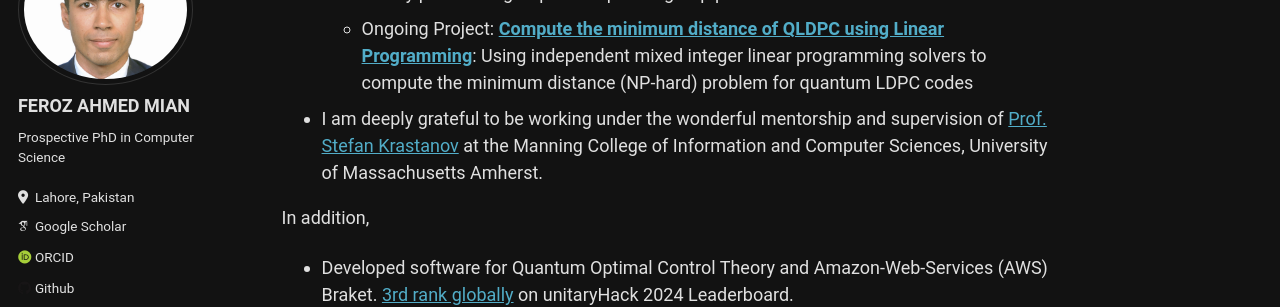
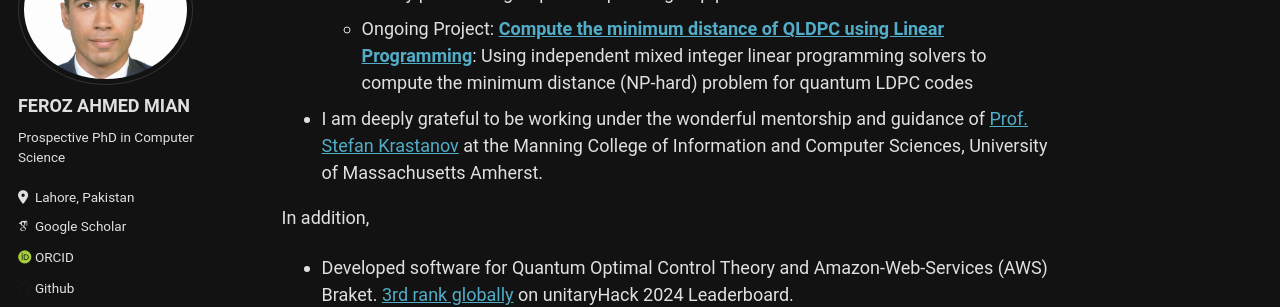
Before and after one commit to Fe-r-oz/Fe-r-oz.github.io, a Jekyll site: the page built from _pages/about.md, in a window 1280 px wide and 900 px high, scrolled down 1259 px. Shown: the part 152-459 px from the top of the window. Built offline with Jekyll 4.4.1, drawn with Linux system fonts in a browser that asks for light colours; some web fonts are replaced.

Commit message:
Update about.md

```diff
--- a/_pages/about.md
+++ b/_pages/about.md
@@ -37,7 +37,7 @@ I graduated Magna Cum Laude with a Bachelor’s degree in Electrical Engineering
     - Ongoing Project: **[Completing the non-Clifford capabilities](https://github.com/QuantumSavory/QuantumClifford.jl/issues/309)**: Improvements to non-Clifford functionality and Pauli measurement algorithm for non-stabilizer and stabilizer states
     - Ongoing Project: **[Extending the capabilities of 2BGA codes via Oscar's Group Algebra](https://github.com/QuantumSavory/QuantumClifford.jl/issues/396)**: Extending the capabilities of quantum two-block group algebra (2BGA) codes using finitely presented groups and specific group presentations
     - Ongoing Project: **[Compute the minimum distance of QLDPC using Linear Programming](https://github.com/QuantumSavory/QuantumClifford.jl/pull/439)**: Using independent mixed integer linear programming solvers to compute the minimum distance (NP-hard) problem for quantum LDPC codes
-  * I am deeply grateful to be working under the wonderful mentorship and supervision of [Prof. Stefan Krastanov](https://www.cics.umass.edu/about/directory/stefan-krastanov) at the Manning College of Information and Computer Sciences, University of Massachusetts Amherst.
+  * I am deeply grateful to be working under the wonderful mentorship and guidance of [Prof. Stefan Krastanov](https://www.cics.umass.edu/about/directory/stefan-krastanov) at the Manning College of Information and Computer Sciences, University of Massachusetts Amherst.
 
 In addition,
   * Developed software for Quantum Optimal Control Theory and Amazon-Web-Services (AWS) Braket. [3rd rank globally](https://unitaryhack.dev/leaderboard/) on unitaryHack 2024 Leaderboard.
```
